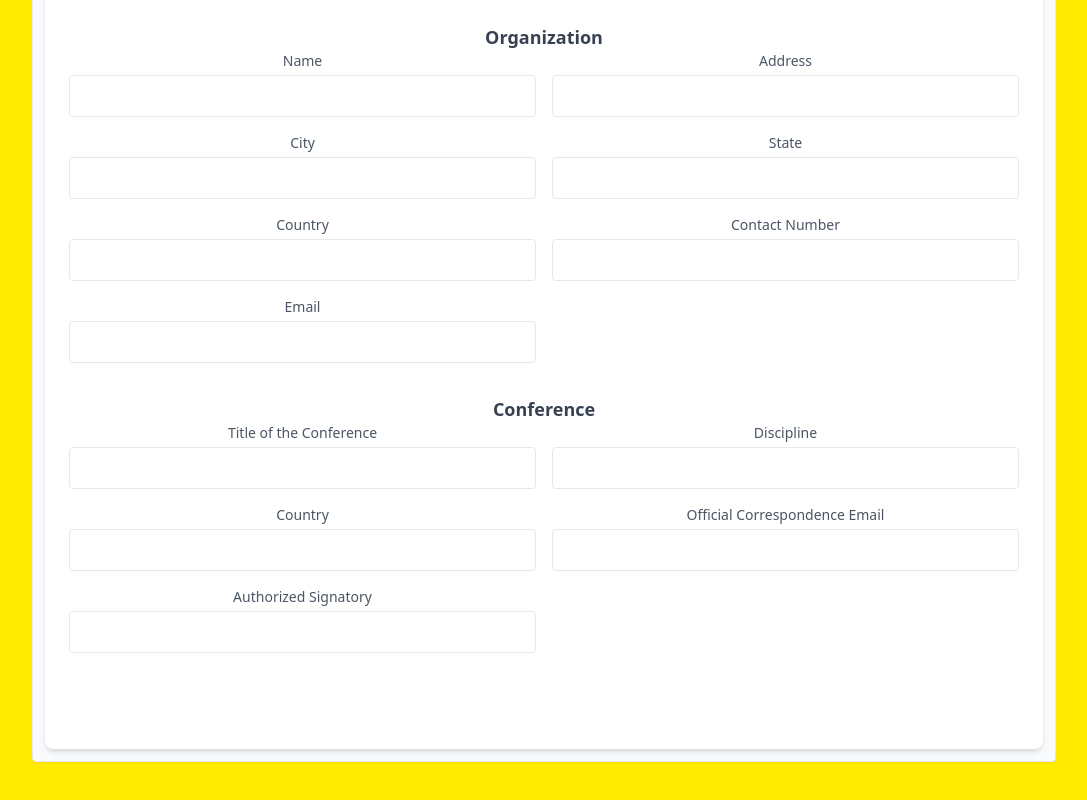
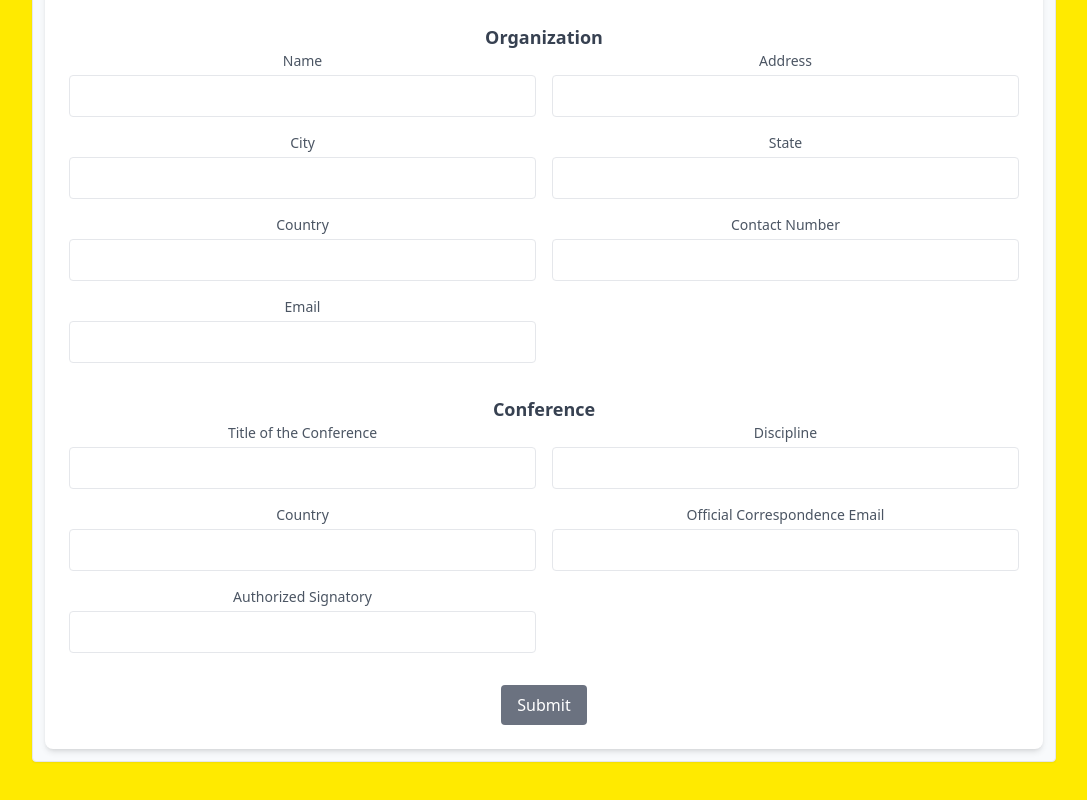
Before and after one commit to Ramsey99/Subscriber-registration-Frontend, a React (Vite) app: page / in a window 1280 px wide. Shown: the part 494-1294 px from the top of the page, without its empty margins (96-1183 px from the left). Built offline with nearby package versions, Linux system fonts and the light colour scheme; no server answers.

Commit message:
button color change

```diff
--- a/src/components/SubscriberRegistration.jsx
+++ b/src/components/SubscriberRegistration.jsx
@@ -229,7 +229,7 @@ const SubscriberRegistration = () => {
               {/* Submit Button */}
               <button
                 type="submit"
-                className={`bg-black-600 text-white px-4 py-2 rounded hover:bg-green-700`}
+                className={`bg-gray-500 text-white px-4 py-2 rounded`}
                 disabled={isLoading}
               >
                 {isLoading ? "Submitting..." : "Submit"}
--- a/src/pages/verifyEmail.jsx
+++ b/src/pages/verifyEmail.jsx
@@ -92,7 +92,7 @@ const VerifyEmail = () => {
                 Email Verified. The link to your Conference Management Software will be mailed to you shortly.
               </p>
               <button
-                className="bg-black-500 text-white py-2 px-4 rounded-md hover:bg-green-600 transition"
+                className="bg-gray-500 text-white py-2 px-4 rounded-md transition"
                 onClick={closeModal}
               >
                 OK
```
